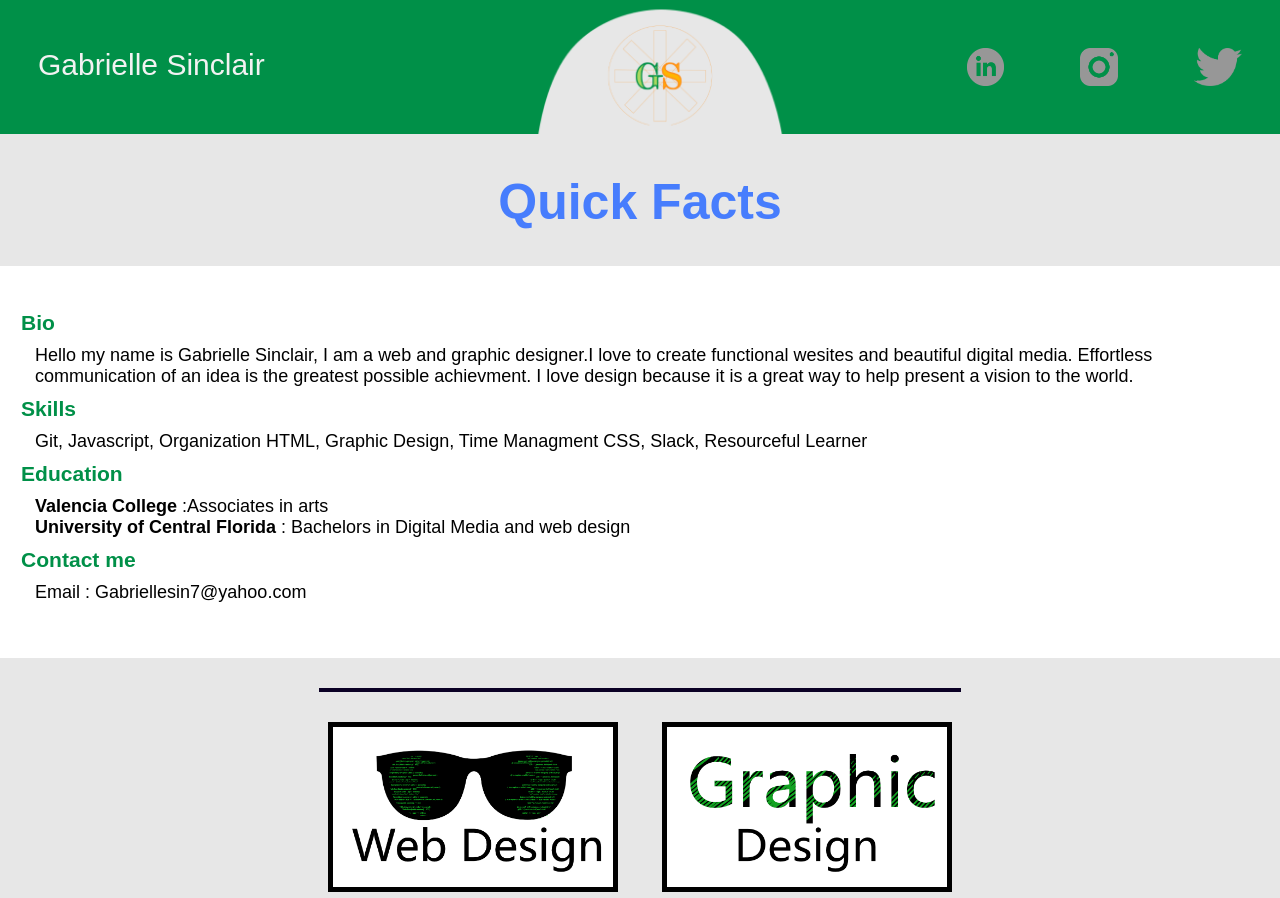
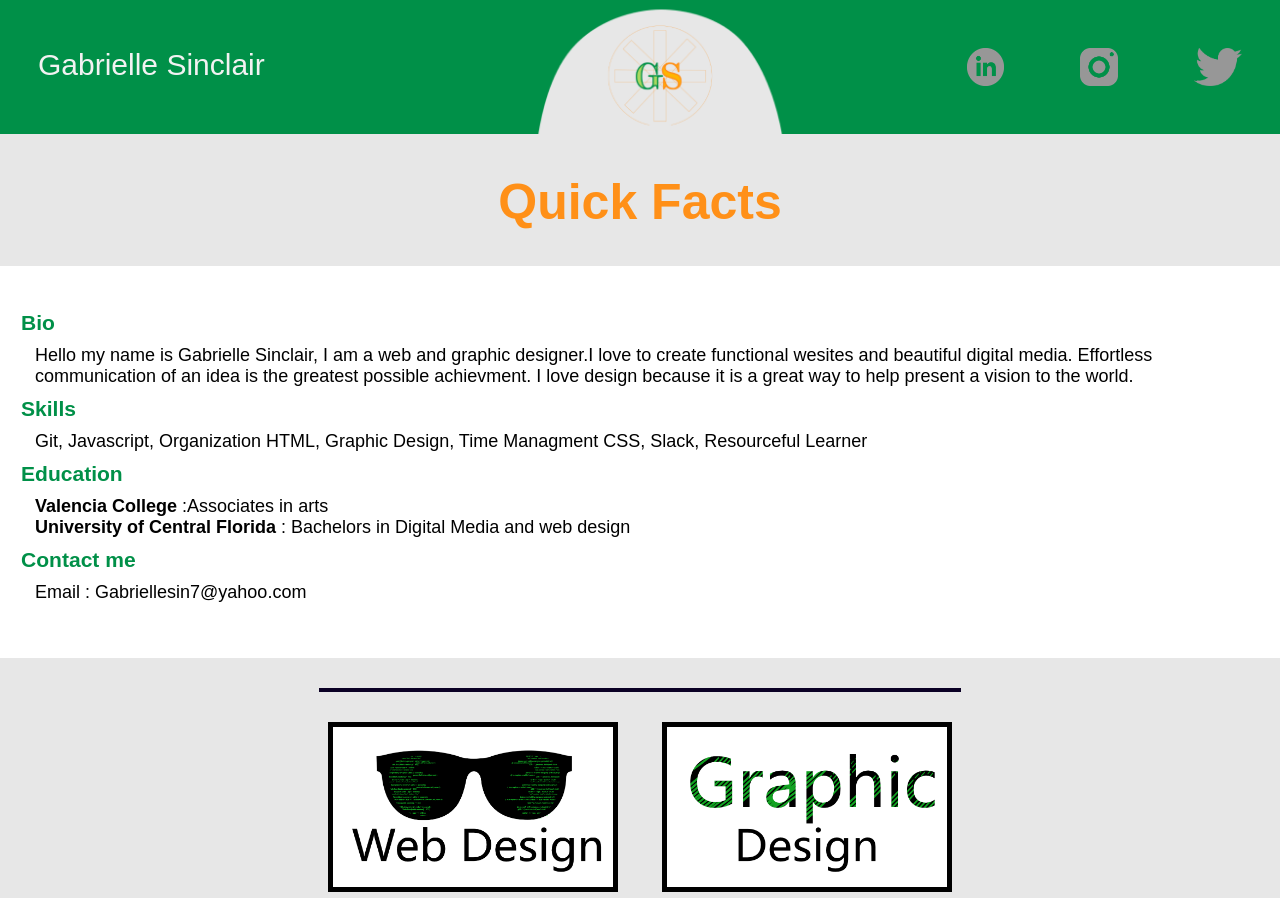
Before and after one commit to Gab-Sinclair/Portfolio, a website: page index.html in a window 1280 px wide. Shown: the top 898 px of the page. Drawn offline with Linux system fonts and the light colour scheme.

Commit message:
change quick facts header

```diff
--- a/index.html
+++ b/index.html
@@ -26,7 +26,7 @@
 		             <a href="https://twitter.com/gaabinooo" target="_blank"><img class="sm" src="./images/twitter.png" alt="Twitter logo in gray"/></a>
 		         </div>
 			</div>
-			<h1 style="padding-bottom:5px; color:rgb(71, 125, 253)"> Quick Facts</h1>
+			<h1 style="padding-bottom:5px; color:#ff9018"> Quick Facts</h1>
 
 <div id="parent">
    <main id="about" class="grid-home">
```
